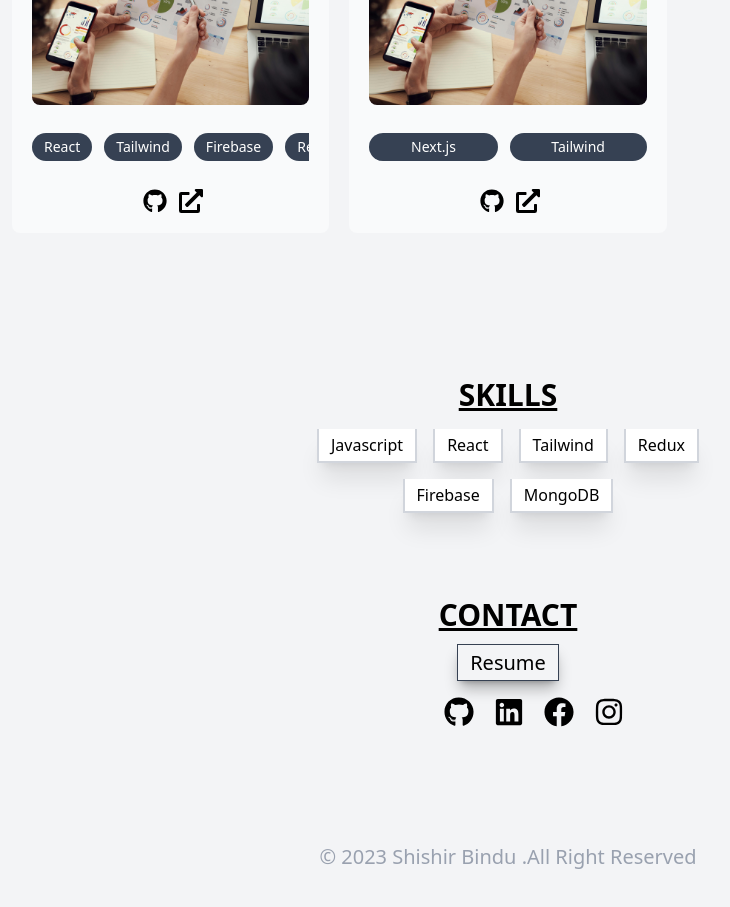
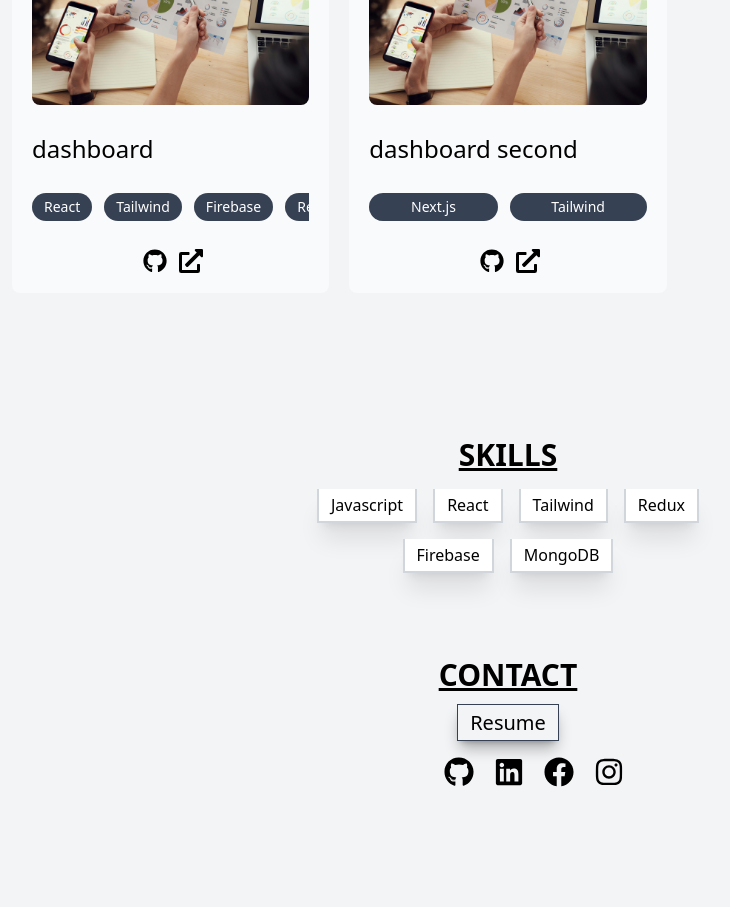
Before and after one commit to shishirbindu1/portfolio, a React (Vite) app: page / in a window 1280 px wide. Shown: the part 1040-1947 px from the top of the page, without its empty margins (132-862 px from the left). Built offline with nearby package versions, Linux system fonts and the light colour scheme.

Commit message:
title of project is added

```diff
--- a/src/component/Project/Project.jsx
+++ b/src/component/Project/Project.jsx
@@ -12,7 +12,9 @@ const Project = () => {
           <div className="image grid place-items-center">
             <img src={project.image} alt="project preview" className="rounded-lg" />
           </div>
-
+          <div className="title text-2xl w-full text-black">
+            <h2>{project.title}</h2>
+          </div>
           <div className="technology grid grid-flow-col gap-x-3 overflow-auto">
             {project.technologies.map((tech, index) => (
               <button
--- a/src/component/ProjectData/ProjectData.js
+++ b/src/component/ProjectData/ProjectData.js
@@ -4,6 +4,7 @@ const projects = [
   {
     id: 1,
     image: projectTrial,
+    title:"dashboard",
     technologies: ["React", "Tailwind", "Firebase", "Redux"],
     github: "https://github.com/your-repo",
     live: "https://your-live-site.com",
@@ -11,10 +12,11 @@ const projects = [
   {
     id: 2,
     image: projectTrial,
+    title:"dashboard second",
     technologies: ["Next.js", "Tailwind"],
     github: "https://github.com/another-repo",
     live: "https://another-live-site.com",
-  },
+  }
 ];
 
 export default projects
```
